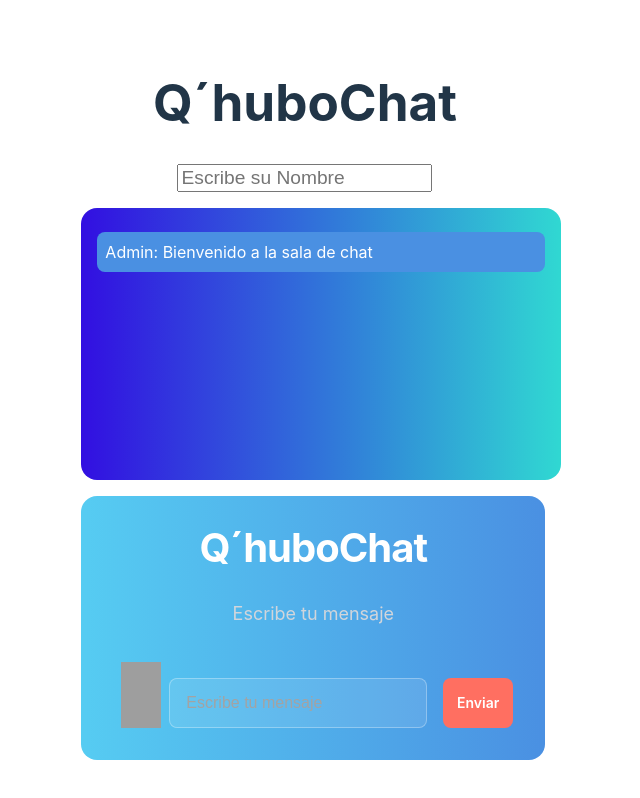
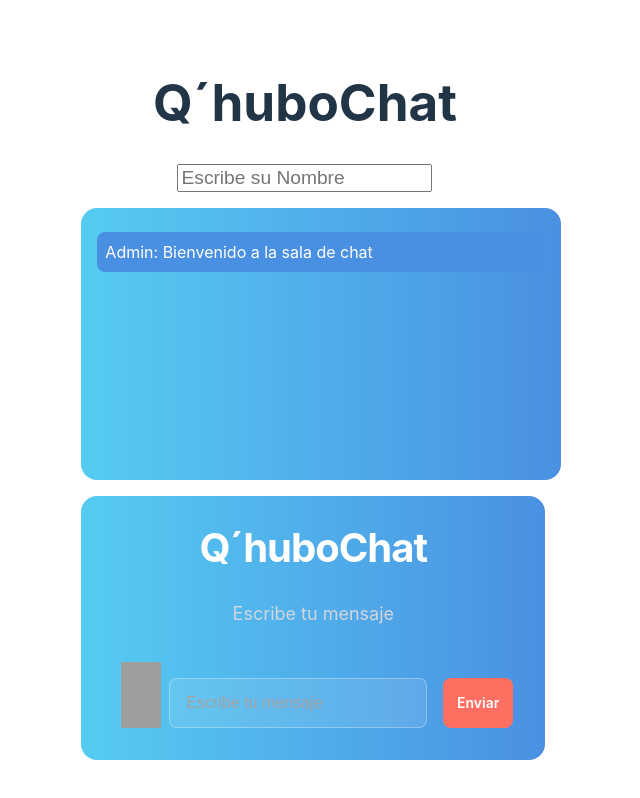
Before and after one commit to elvisuriel/q-hubochat, a React (Vite) app: page / in a window 1280 px wide. Shown: the whole page, without its empty margins (335-975 px from the left). Built offline with nearby package versions, Linux system fonts and the light colour scheme; no server answers; grey boxes are pictures that could not be loaded.

Commit message:
mas cambios

```diff
--- a/src/components/chat-client/chatClient.css
+++ b/src/components/chat-client/chatClient.css
@@ -80,7 +80,9 @@
   max-width: 640px;
   height: 15rem;
   overflow-y: scroll;
-  background: linear-gradient(90deg, #320fe1, #30d8d2);
+  background: #4A90E2;
+  background: -webkit-linear-gradient(to right, #56CCF2, #4A90E2);
+  background: linear-gradient(to right, #56CCF2, #4A90E2);
   margin-bottom: 1rem;
   border-radius: 16px;
   padding: 1rem;
```
